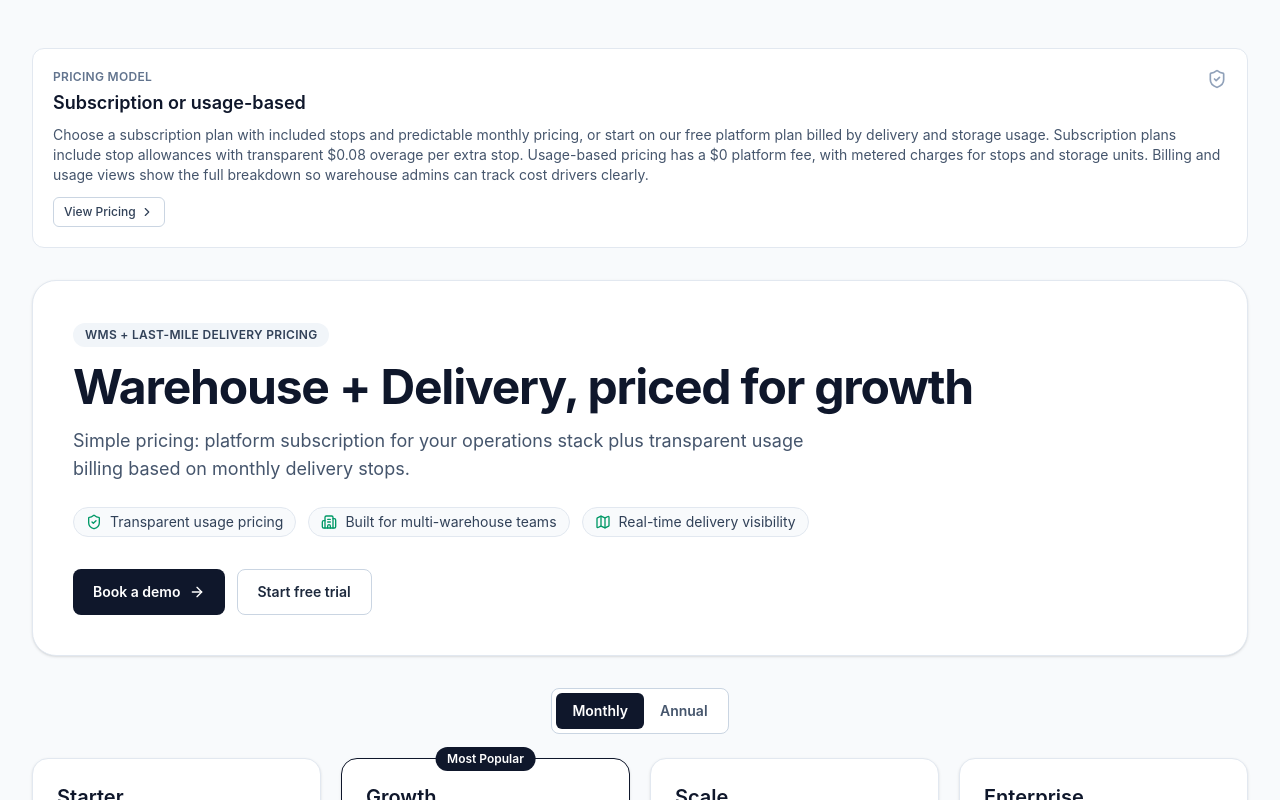
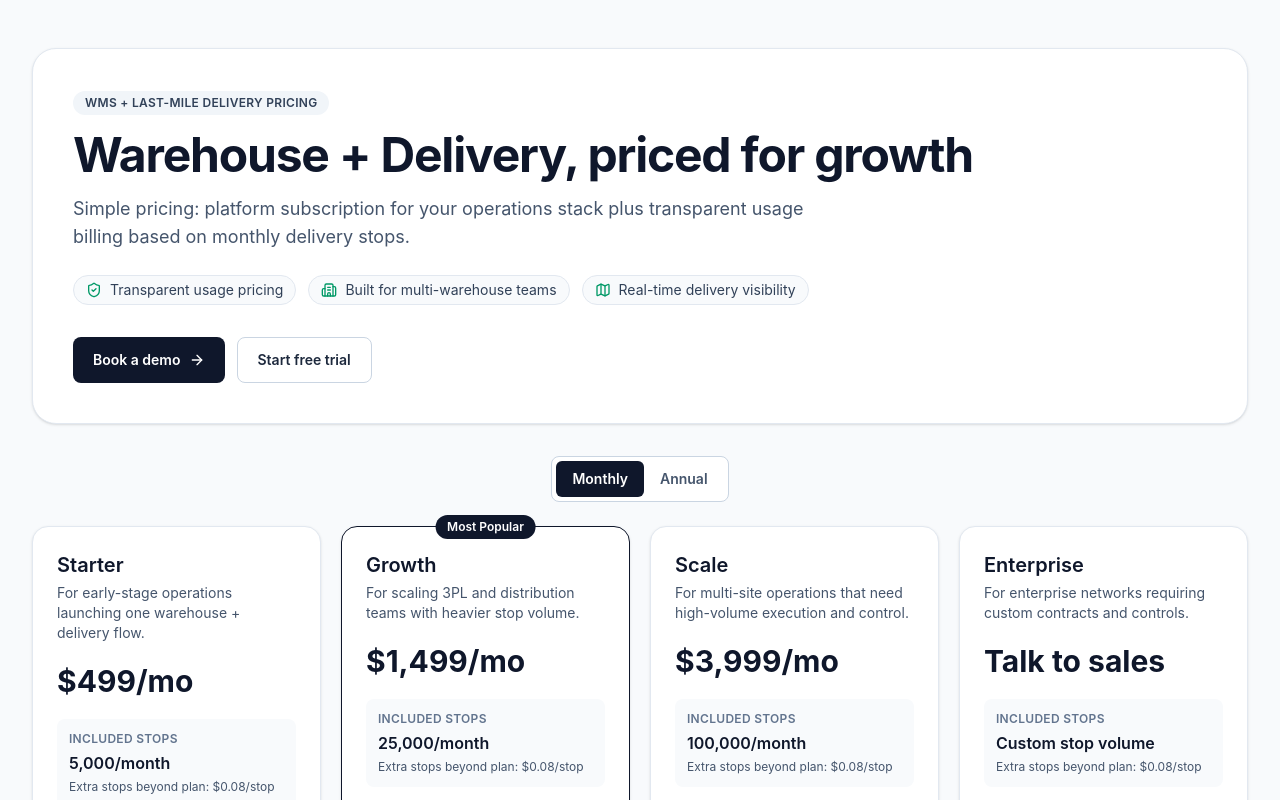
Before and after one commit to redbankstudios/wms, a Next.js app: page /pricing in a window 1280 px wide. Shown: the top 800 px of the page. Built offline with nearby package versions, Linux system fonts and the light colour scheme.

Commit message:
remove top pricing model card from pricing page

```diff
--- a/app/pricing/page.tsx
+++ b/app/pricing/page.tsx
@@ -605,10 +605,6 @@ export default function PricingPage() {
   return (
     <main className="min-h-screen bg-slate-50">
       <section className="mx-auto w-full max-w-7xl px-4 pb-8 pt-12 sm:px-6 lg:px-8">
-        <PlatformIntroPricingBlurb variant="default" />
-      </section>
-
-      <section className="mx-auto w-full max-w-7xl px-4 pb-8 sm:px-6 lg:px-8">
         <div className="rounded-3xl border border-slate-200 bg-white p-8 shadow-sm md:p-10">
           <p className="inline-flex items-center rounded-full bg-slate-100 px-3 py-1 text-xs font-semibold uppercase tracking-wide text-slate-700">
             WMS + Last-Mile Delivery Pricing
```
